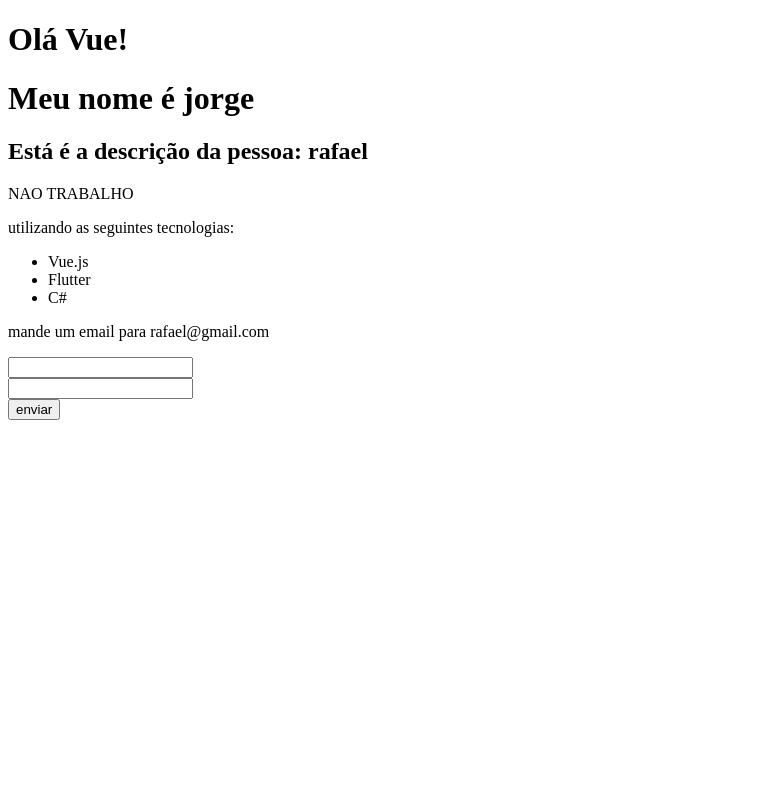
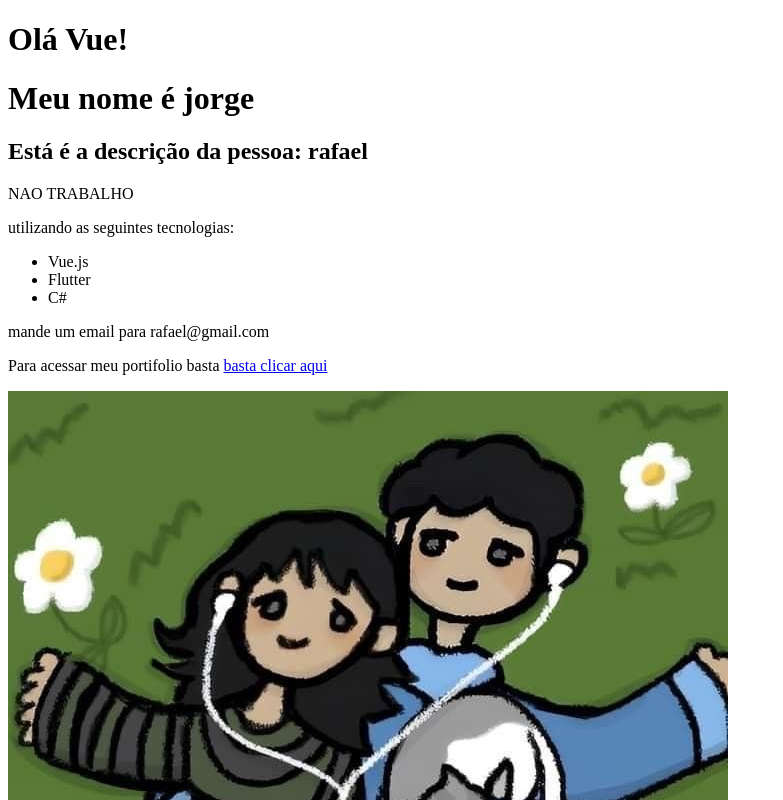
Before and after one commit to rxfaelr/curso-vue.js, a Vue app in the folder project/: page / in a window 1280 px wide. Shown: the top 800 px of the page, without its empty margins (0-783 px from the left). Built offline with nearby package versions, Linux system fonts and the light colour scheme.

Commit message:
atributos dinamicos

```diff
--- a/project/src/components/info.vue
+++ b/project/src/components/info.vue
@@ -10,18 +10,25 @@
         <li>C#</li>
     </ul>
     <p v-show="mostrar_email">mande um email para {{ email }}</p>
+    <p>Para acessar meu portifolio basta <a v-bind:href="meu_link">basta clicar aqui</a></p>
+    <foto/>
     </p>
 </div>
 </template>
 
 <script>
+import foto from './picture.vue';
 export default {
     name: 'Info',
+    components: {
+        foto
+    },
     data () {
         return {
             esta_trabalhando: false,
             mostrar_email: true,
-            email: 'rafael@gmail.com'
+            email: 'rafael@gmail.com',
+            meu_link: 'https://rxfaelr.github.io/my-portfolio/'
         }
     }
 }
--- /dev/null
+++ b/project/src/components/picture.vue
@@ -0,0 +1,15 @@
+<template>
+    <img :src="avatar" :alt="descricao">
+</template>
+
+<script>
+export default {
+    name: 'foto',
+    data () {
+        return {
+            avatar: "/img/imagem.jpeg",
+            descricao: "imagem teste"
+        }
+    }
+}
+</script>
```
Also changed, not shown: project/public/img/imagem.jpeg (added).
